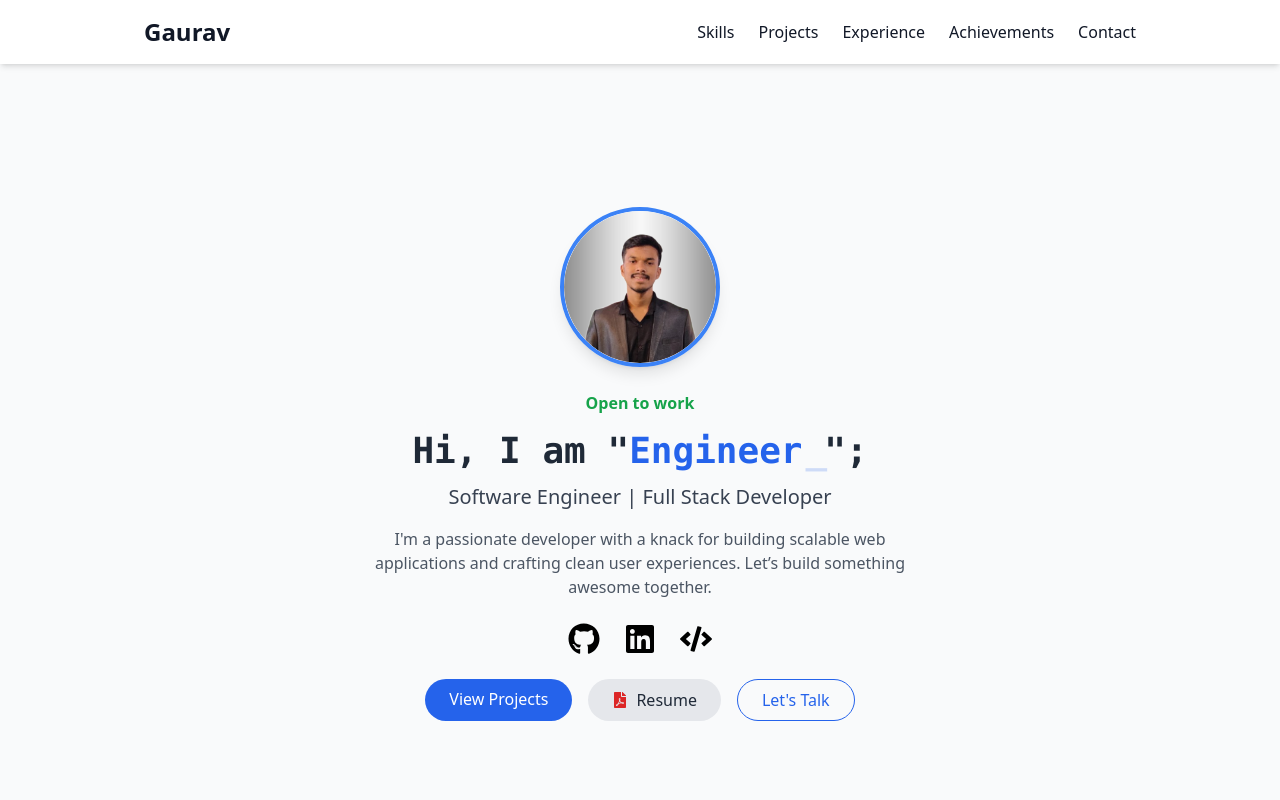
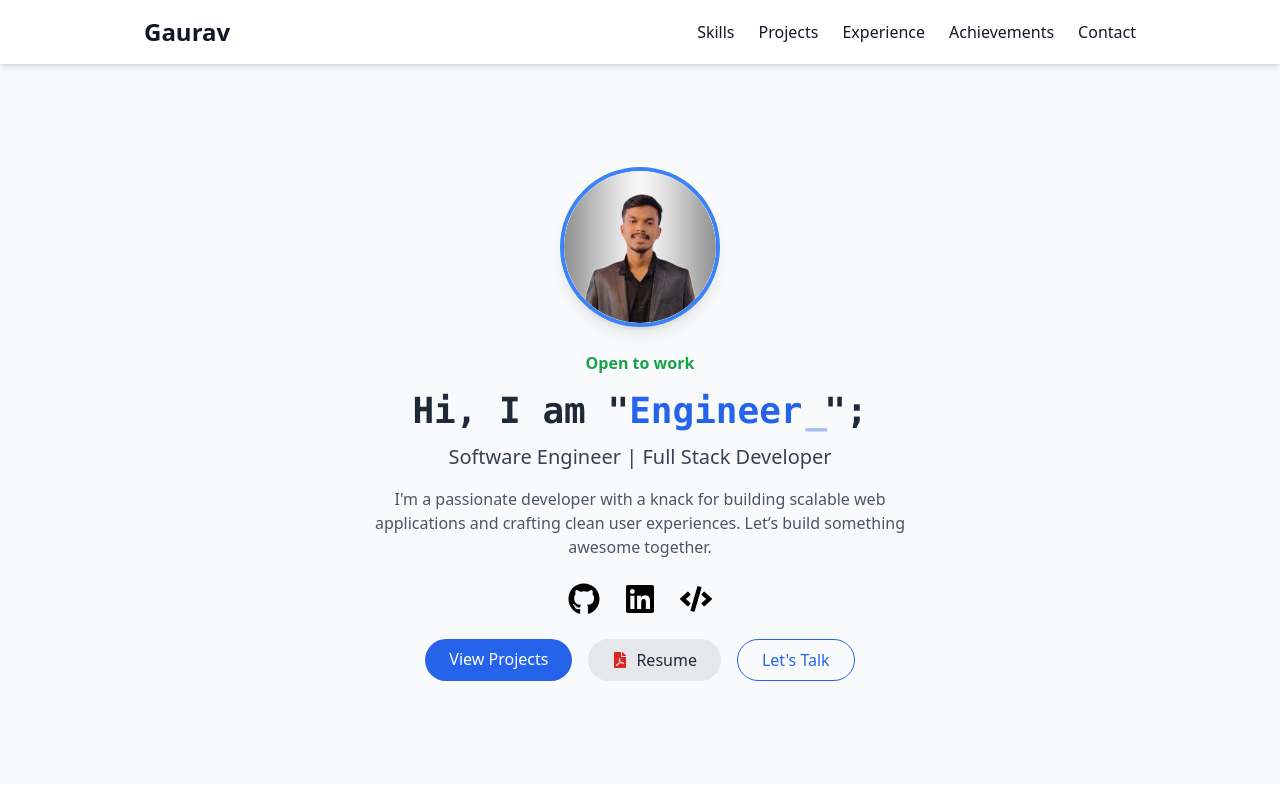
Before and after one commit to Kgaurav729/Gaurav-Portfolio, a React (Create React App) app: page / in a window 1280 px wide. Shown: the top 800 px of the page. Built offline with nearby package versions, Linux system fonts and the light colour scheme.

Commit message:
adjusted the min-h-screen size

```diff
--- a/tailwind.config.js
+++ b/tailwind.config.js
@@ -5,6 +5,11 @@ module.exports = {
   ],
   theme: {
     extend: {},
+    minHeight: {
+      '0': '0',
+      'screen': '90vh',
+      'custom': '50vh',
+    }
   },
   plugins: [],
 }
```
